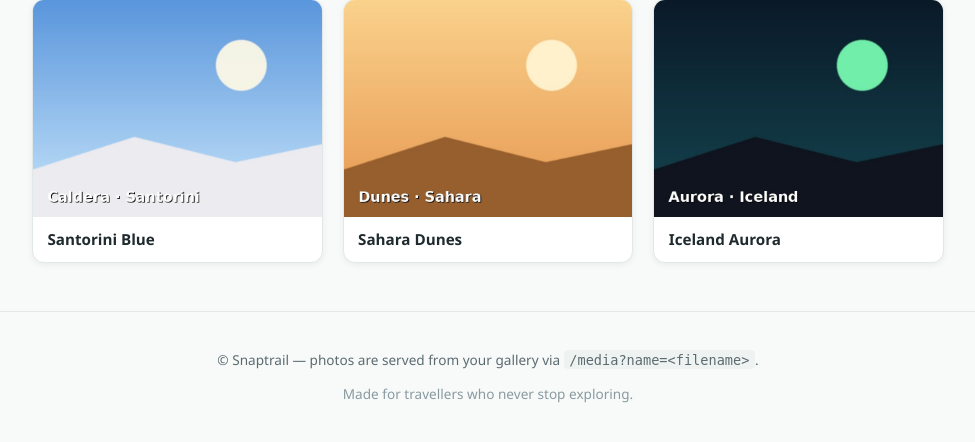
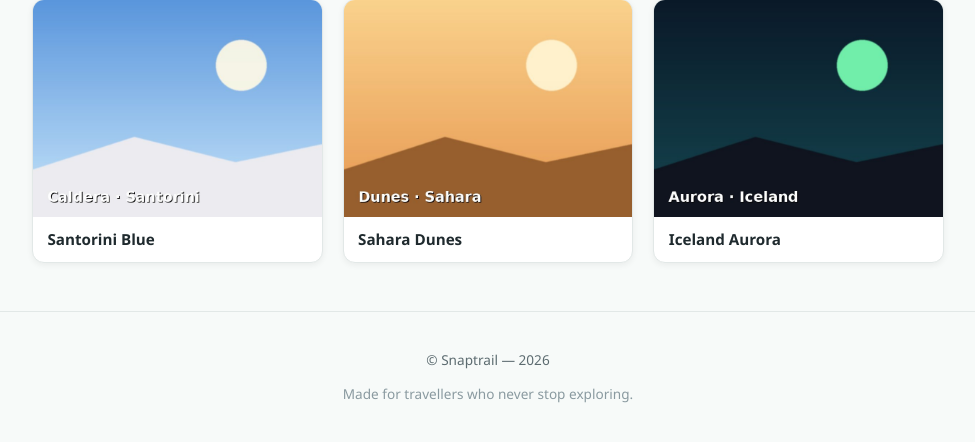
Before and after one commit to iv0ks/snaptrail, a Flask app: page / in a window 1280 px wide. Shown: the part 534-976 px from the top of the page, without its empty margins (152-1127 px from the left). Run offline with Flask 3, Linux system fonts and the light colour scheme.

Commit message:
feat: remove tagline from footer

```diff
--- a/app/templates/gallery.html
+++ b/app/templates/gallery.html
@@ -42,8 +42,7 @@
     </main>
 
     <footer class="site-footer">
-        <p>© Snaptrail — photos are served from your gallery via
-           <code>/media?name=&lt;filename&gt;</code>.</p>
+        <p>© Snaptrail — 2026</p>
         <p class="muted">Made for travellers who never stop exploring.</p>
     </footer>
 </body>
```
